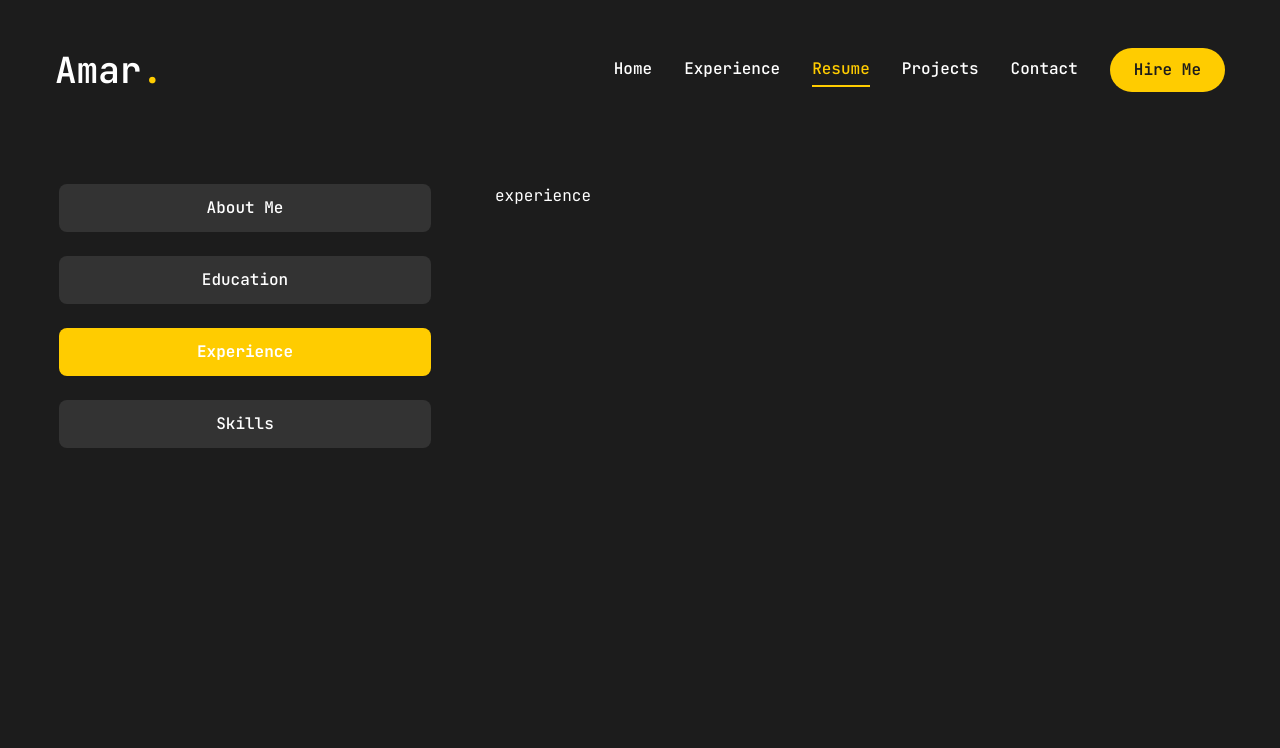
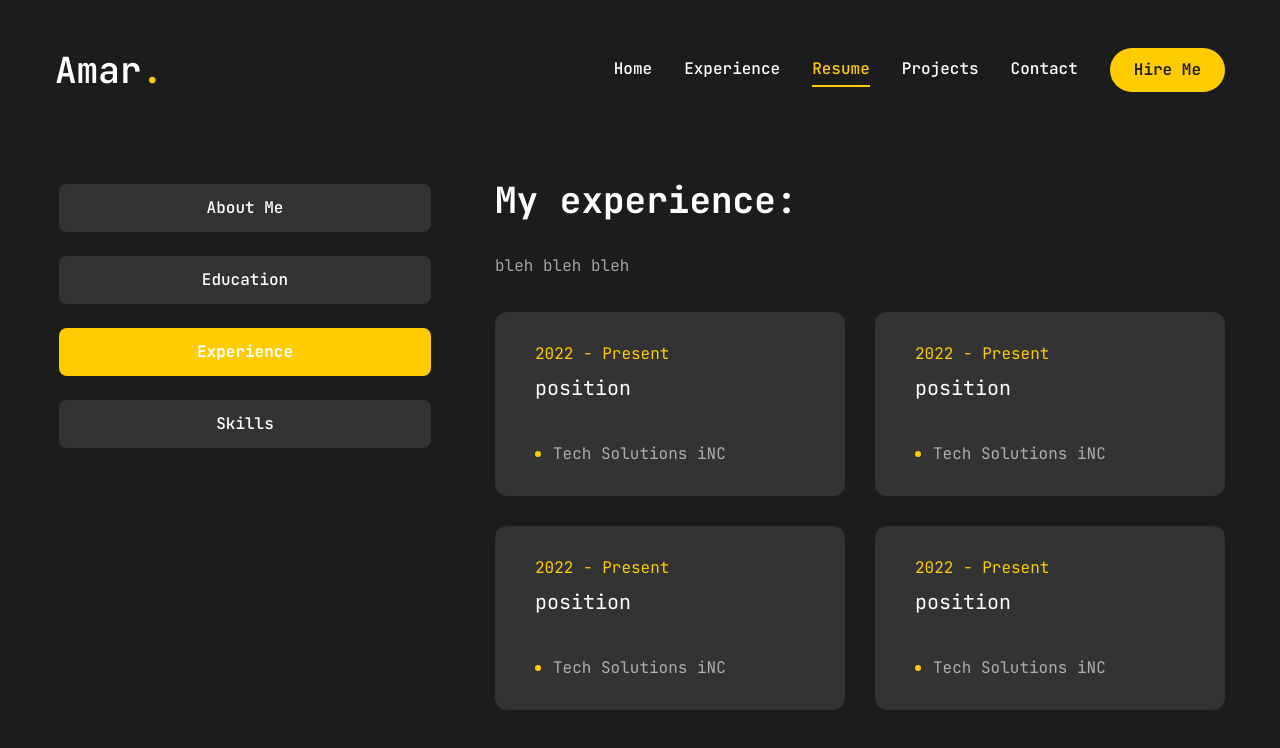
Before and after one commit to AmarMaster/amar-portfolio, a Next.js app: page /resume in a window 1280 px wide. Shown: the top 748 px of the page. Built offline with nearby package versions, Linux system fonts and the light colour scheme.

Commit message:
commit 4: resume 75 percent

```diff
--- a/app/resume/page.jsx
+++ b/app/resume/page.jsx
@@ -16,6 +16,7 @@
   SiNextdotjs,
   SiTensorflow,
   SiScikitlearn,
+  SiPostgresql,
 } from "react-icons/si";
 
 //ABOUT DATA
@@ -151,6 +152,10 @@
       icon: <FaSQL />,
       NAME: "SQL",
     },
+    {
+      icon: <SiPostgresql />,
+      NAME: "PostgreSQL",
+    },
   ],
 };
 
@@ -189,19 +194,90 @@
           <div className="min-h-[70vh] w-full">
             {/* about me */}
             <TabsContent value="about me" className="w-full">
-              about me
+              <div className="flex flex-col gap-[30px] text-center xl:text-left">
+                <h3 className="text-4xl font-bold">{about.title}</h3>
+                <p className="max-w-[600px] text-white/60 mx-auto xl:mx-0">
+                  {about.description}
+                </p>
+              </div>
             </TabsContent>
             {/* education */}
             <TabsContent value="education" className="w-full">
-              education
+              <div className="flex flex-col gap-[30px] text-center xl:text-left">
+                <h3 className="text-4xl font-bold">{education.title}</h3>
+                <p className="max-w-[600px] text-white/60 mx-auto xl:mx-0">
+                  {education.description}
+                </p>
+                <ScrollArea className="h-[400px]">
+                  <ul className="grid grid-cols-1 lg:grid-cols-2 gap-[30px]">
+                    {education.items.map((item, index) => {
+                      return (
+                        <li
+                          key={index}
+                          className="bg-[#333333] h-[184px] py-6 px-10 rounded-xl flex flex-col justify-center lg:items-start gap-1"
+                        >
+                          <span className="text-accent">{item.duration}</span>
+                          <h3 className="text-xl max-w-[260px] min-h-[60px] text-center lg:text-left">
+                            {item.degree}
+                          </h3>
+                          <div className="flex items-center gap-3">
+                            {/* dot */}
+                            <span className="w-[6px] h-[6px] rounded-full bg-accent"></span>
+                            <p className="text-white/60">{item.institution}</p>
+                          </div>
+                        </li>
+                      );
+                    })}
+                  </ul>
+                </ScrollArea>
+              </div>
             </TabsContent>
             {/* experience */}
             <TabsContent value="experience" className="w-full">
-              experience
+              <div className="flex flex-col gap-[30px] text-center xl:text-left">
+                <h3 className="text-4xl font-bold">{experience.title}</h3>
+                <p className="max-w-[600px] text-white/60 mx-auto xl:mx-0">
+                  {experience.description}
+                </p>
+                <ScrollArea className="h-[400px]">
+                  <ul className="grid grid-cols-1 lg:grid-cols-2 gap-[30px]">
+                    {experience.items.map((item, index) => {
+                      return (
+                        <li
+                          key={index}
+                          className="bg-[#333333] h-[184px] py-6 px-10 rounded-xl flex flex-col justify-center lg:items-start gap-1"
+                        >
+                          <span className="text-accent">{item.duration}</span>
+                          <h3 className="text-xl max-w-[260px] min-h-[60px] text-center lg:text-left">
+                            {item.position}
+                          </h3>
+                          <div className="flex items-center gap-3">
+                            {/* dot */}
+                            <span className="w-[6px] h-[6px] rounded-full bg-accent"></span>
+                            <p className="text-white/60">{item.company}</p>
+                          </div>
+                        </li>
+                      );
+                    })}
+                  </ul>
+                </ScrollArea>
+              </div>
             </TabsContent>
             {/* skills */}
             <TabsContent value="skills" className="w-full">
-              skills
+              <div className="flex flex-col gap-[30px]">
+                <div className="flex flex-col gap-[30px] text-center xl:text-left">
+                  <h3 className="text-4xl font-bold">{skills.title}</h3>
+                  <p className="max-w-[600px] text-white/60 mx-auto xl:mx-0">
+                    {skills.description}
+                  </p>
+                </div>
+                <ul className="grid grid-cols-2 sm:grid-cols-3 md:grid-cols-4 xl:gap-[30px]">
+                  {skills.skillList.map((skill, index) => {
+                    return <li key={index}>{skill.NAME}</li>;
+                  })}
+                </ul>
+              </div>
             </TabsContent>
           </div>
         </Tabs>
--- a/components/ui/Stats.jsx
+++ b/components/ui/Stats.jsx
@@ -12,7 +12,7 @@
     text: "Projects completed",
   },
   {
-    num: 8,
+    num: 12,
     text: "Technologies mastered",
   },
 ];
--- a/components/ui/scroll-area.jsx
+++ b/components/ui/scroll-area.jsx
@@ -32,7 +32,7 @@
       className
     )}
     {...props}>
-    <ScrollAreaPrimitive.ScrollAreaThumb className="relative flex-1 rounded-full bg-zinc-200 dark:bg-zinc-800" />
+    <ScrollAreaPrimitive.ScrollAreaThumb className="relative flex-1 rounded-full bg-accent dark:bg-zinc-800" />
   </ScrollAreaPrimitive.ScrollAreaScrollbar>
 ))
 ScrollBar.displayName = ScrollAreaPrimitive.ScrollAreaScrollbar.displayName
```
